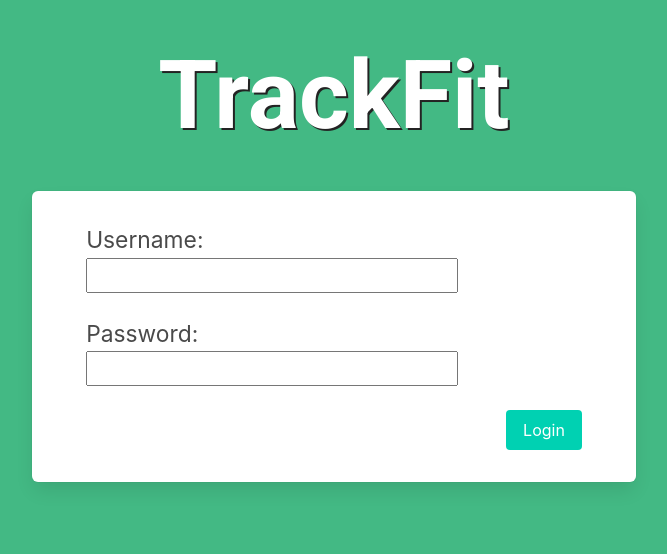
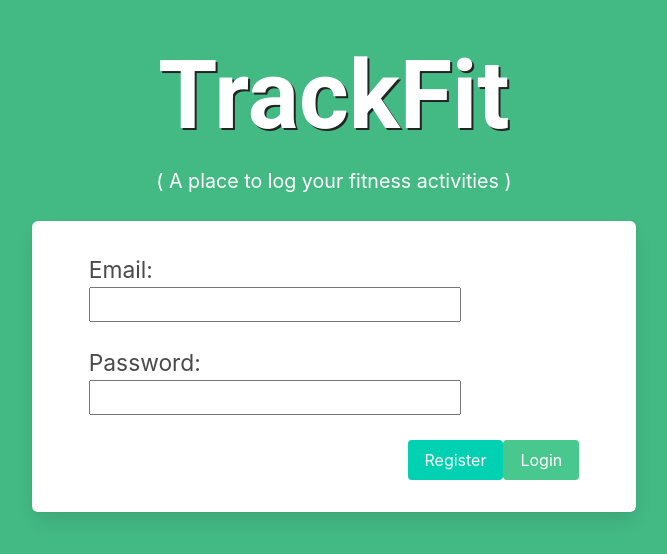
Before and after one commit to Heyrio/TrackFit, a Vue app: page / in a window 1280 px wide. Shown: the top 554 px of the page, without its empty margins (306-973 px from the left). Built offline with nearby package versions, Linux system fonts and the light colour scheme.

Commit message:
finished basic login

```diff
--- a/src/views/home.vue
+++ b/src/views/home.vue
@@ -4,6 +4,7 @@
         <div class="columns is-centered">
           <div class="column is-full">
             <h1>TrackFit</h1>
+            <p>( A place to log your fitness activities )</p>
           </div>
         </div>
         <div class="columns is-centered">
@@ -13,7 +14,7 @@
                 <div class="field">
                   <div class="column is-half">
                     <div>
-                      <label>Username: <input type="text" placeholder=""></label>
+                      <label>Email: <input type="email" placeholder=""></label>
                     </div>
                   </div>
                   <div class="column is-half">
@@ -23,7 +24,8 @@
                   </div>
                   <div class="columns is-pulled-right">
                 <div class="column is-full ">
-                  <button class="button is-primary">Login</button>
+                  <button class="button is-primary">Register</button>
+                  <button class="button is-success">Login</button>
                 </div>
                </div>
                 </div>
@@ -56,7 +58,11 @@ export default {
   html{
     background-color: blue;
   }
-
+  .column>p{
+    display: flex;
+    justify-content: center;
+    color: #fff;
+  }
   .column >h1{
     display: flex;
     justify-content: center;
```
